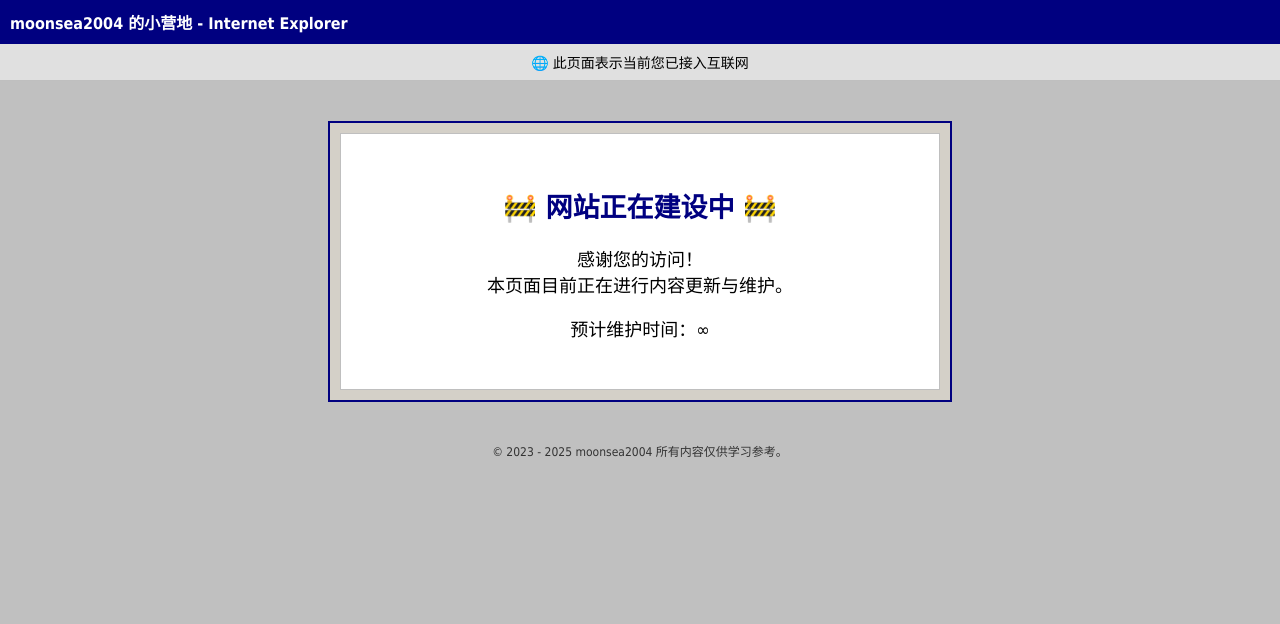
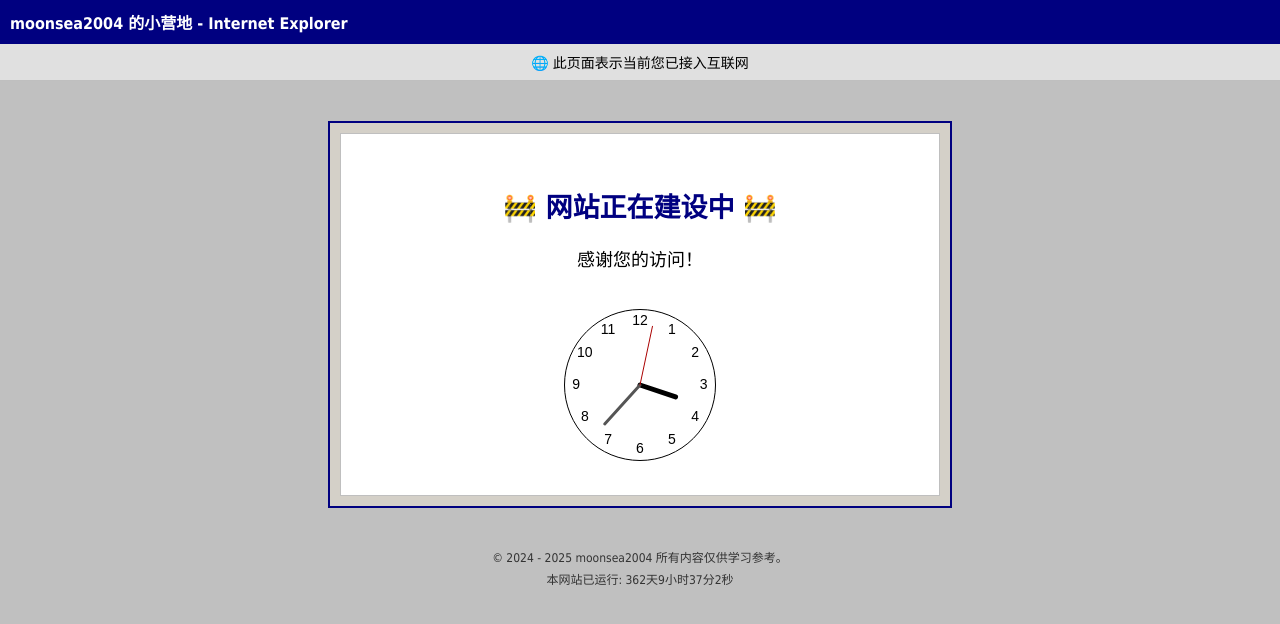
Before and after one commit to moonsea2004/moonsea2004.github.io, a plain HTML site: page index.html in a window 1280 px wide. Drawn offline with Linux system fonts and the light colour scheme.

Commit message:
Update index.html

```diff
--- a/index.html
+++ b/index.html
@@ -51,7 +51,122 @@
             color: #333;
             margin-top: 40px;
         }
+
+        canvas {
+            border: 1px solid black;
+            margin-top: 20px;
+            border-radius: 50%;
+            background-color: #fff;
+        }
+
+        #siteRuntime {
+            display: block;
+            margin-top: 5px;
+            font-size: 12px;
+            color: #333;
+        }
     </style>
+
+    <script>
+        // 时钟绘制脚本
+        (function () {
+            var canvas = null;
+            var ctx = null;
+            var cw = 0;
+            var ch = 0;
+
+            window.addEventListener("load", function () {
+                canvas = document.getElementById("sample");
+                ctx = canvas.getContext("2d");
+                cw = parseInt(canvas.width);
+                ch = parseInt(canvas.height);
+
+                ctx.translate(cw / 2, ch / 2); // 移动原点到中心
+
+                draw_watch();
+            }, false);
+
+            function draw_watch() {
+                ctx.clearRect(-cw / 2, -ch / 2, cw, ch);
+                var len = Math.min(cw, ch) / 2;
+                var tlen = len * 0.85;
+
+                ctx.font = "14px 'Arial'";
+                ctx.fillStyle = "black";
+                ctx.textAlign = "center";
+                ctx.textBaseline = "middle";
+
+                for (var i = 1; i <= 12; i++) {
+                    var tag1 = Math.PI * 2 * (3 - i) / 12;
+                    var tx = tlen * Math.cos(tag1);
+                    var ty = -tlen * Math.sin(tag1);
+                    ctx.fillText(i, tx, ty);
+                }
+
+                var d = new Date();
+                var h = d.getHours();
+                var m = d.getMinutes();
+                var s = d.getSeconds();
+                if (h > 12) {
+                    h -= 12;
+                }
+
+                var angle1 = Math.PI * 2 * (3 - (h + m / 60)) / 12;
+                drawhand(angle1, len * 0.5, 5, "#000000");
+
+                var angle2 = Math.PI * 2 * (15 - (m + s / 60)) / 60;
+                drawhand(angle2, len * 0.7, 3, "#555555");
+
+                var angle3 = Math.PI * 2 * (15 - s) / 60;
+                drawhand(angle3, len * 0.8, 1, "#aa0000");
+
+                setTimeout(draw_watch, 1000);
+            }
+
+            function drawhand(angle, len, width, color) {
+                var x = len * Math.cos(angle);
+                var y = -len * Math.sin(angle);
+                ctx.strokeStyle = color;
+                ctx.lineWidth = width;
+                ctx.lineCap = "round";
+                ctx.beginPath();
+                ctx.moveTo(0, 0);
+                ctx.lineTo(x, y);
+                ctx.stroke();
+            }
+        })();
+
+        // 网站运行时间统计脚本
+        function runtime() {
+            const startDate = new Date("06/29/2024 18:00:00");
+            const now = new Date();
+            let diff = (now.getTime() - startDate.getTime()) / 1000; // 单位：秒
+
+            const secondsInDay = 24 * 60 * 60;
+            const secondsInHour = 60 * 60;
+            const secondsInMinute = 60;
+
+            const days = Math.floor(diff / secondsInDay);
+            diff -= days * secondsInDay;
+
+            const hours = Math.floor(diff / secondsInHour);
+            diff -= hours * secondsInHour;
+
+            const minutes = Math.floor(diff / secondsInMinute);
+            const seconds = Math.floor(diff % 60);
+
+            document.getElementById('siteRuntime').innerHTML =
+                `本网站已运行: ${days}天${hours}小时${minutes}分${seconds}秒`;
+        }
+
+        setInterval(runtime, 1000);
+
+        // 动态更新版权年份
+        document.addEventListener("DOMContentLoaded", function() {
+            var currentYear = new Date().getFullYear();
+            document.getElementById('currentYear').textContent = currentYear;
+        });
+    </script>
 </head>
 <body>
 
@@ -62,13 +177,15 @@
 <div class="window">
     <div class="content">
         <h2 style="color: #000080; margin-bottom: 20px;">🚧 网站正在建设中 🚧</h2>
-        <p>感谢您的访问！<br>本页面目前正在进行内容更新与维护。</p>
-        <p>预计维护时间：∞</p>
+        <p>感谢您的访问！</p>
+        <!-- 圆形时钟 -->
+        <canvas id="sample" width="150" height="150"></canvas>
     </div>
 </div>
 
 <footer>
-    &copy; 2023 - 2025 moonsea2004 所有内容仅供学习参考。
+    &copy; 2024 - <span id="currentYear"></span> moonsea2004 所有内容仅供学习参考。<br/>
+    <span id="siteRuntime">本网站已运行: 加载中...</span>
 </footer>
 
 </body>
```
